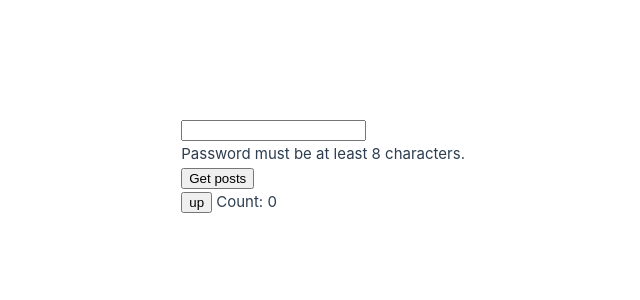
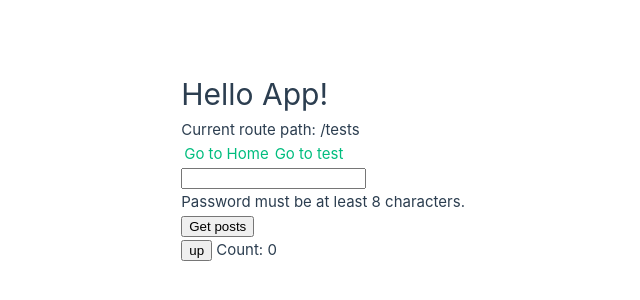
Before and after one commit to ilyasherstoboev/test-utils, a Vue app: page /tests in a window 1280 px wide. Shown: the part 234-534 px from the top of the page, without its empty margins (175-815 px from the left). Built offline with nearby package versions, Linux system fonts and the light colour scheme.

Commit message:
Подключил vue-router Добавил пару шаблонов

```diff
--- a/package.json
+++ b/package.json
@@ -19,7 +19,8 @@
     "cors": "^2.8.5",
     "express": "^4.21.2",
     "pinia": "^2.3.1",
-    "vue": "^3.5.13"
+    "vue": "^3.5.13",
+    "vue-router": "^4.5.0"
   },
   "devDependencies": {
     "@tsconfig/node22": "^22.0.0",
--- a/src/App.vue
+++ b/src/App.vue
@@ -1,13 +1,17 @@
 <script setup lang="ts">
-import PostList from './components/PostList.vue'
-import StoreCounter from './components/StoreCounter.vue'
-import ThePassword from './components/ThePassword.vue'
+import { RouterView } from 'vue-router'
 </script>
 
 <template>
   <div>
-    <ThePassword :min-length="8" />
-    <PostList />
-    <StoreCounter />
+    <h1>Hello App!</h1>
+    <p><strong>Current route path:</strong> {{ $route.fullPath }}</p>
+    <nav>
+      <RouterLink to="/">Go to Home</RouterLink>
+      <RouterLink to="/tests">Go to test</RouterLink>
+    </nav>
+    <main>
+      <RouterView />
+    </main>
   </div>
 </template>
--- a/src/main.ts
+++ b/src/main.ts
@@ -3,9 +3,12 @@ import './assets/main.css'
 import { createApp } from 'vue'
 import { createPinia } from 'pinia'
 import App from './App.vue'
+import router from './router'
 
 const pinia = createPinia()
 const app = createApp(App)
 
 app.use(pinia)
+app.use(router)
+
 app.mount('#app')
--- /dev/null
+++ b/src/views/HomeView.vue
@@ -0,0 +1,10 @@
+<script setup lang='ts'>
+</script>
+
+<template>
+  <div>
+  </div>
+</template>
+
+<style scoped>
+</style>
--- /dev/null
+++ b/src/views/TestsView.vue
@@ -0,0 +1,15 @@
+<script setup lang="ts">
+import PostList from '../components/PostList.vue'
+import StoreCounter from '../components/StoreCounter.vue'
+import ThePassword from '../components/ThePassword.vue'
+</script>
+
+<template>
+  <div>
+    <ThePassword :min-length="8" />
+    <PostList />
+    <StoreCounter />
+  </div>
+</template>
+
+<style scoped></style>
```
Also changed, not shown: src/router.ts (added, +16 -0 lines), 1 other file (tests, documents, lock files or other folders).
